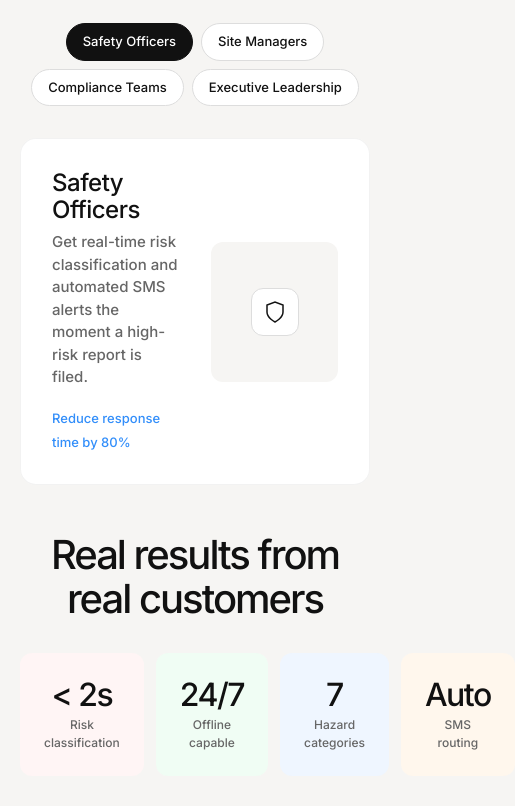
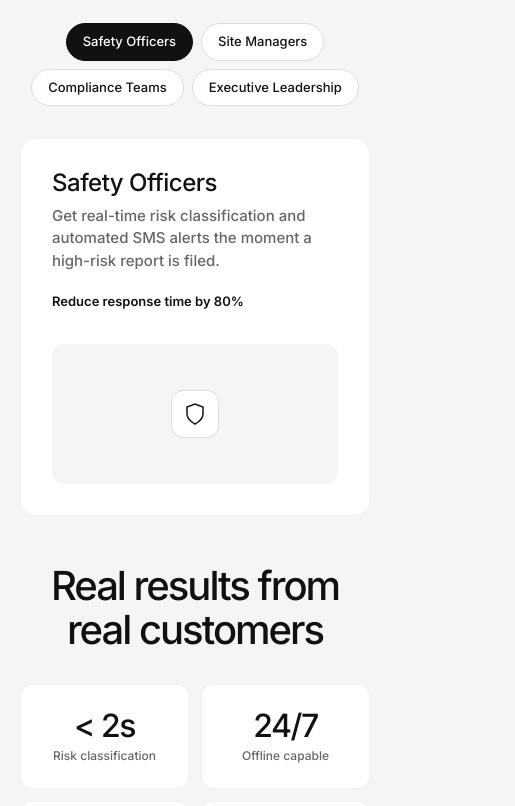
Before and after one commit to aditya44-tech/SafeSearch, a Next.js app: page / in a window 390 px wide. Shown: the part 2320-3126 px from the top of the page, 515 px wide, since content can reach past the window. Built offline with nearby package versions, Linux system fonts and the light colour scheme; no server answers; the database is empty.

Commit message:
mobile fixes

```diff
--- a/src/app/globals.css
+++ b/src/app/globals.css
@@ -42,7 +42,13 @@ body {
 h1, h2, h3, h4, h5, h6 {
   font-family: var(--font-heading);
   text-wrap: balance;
+  font-weight: 500;
+  letter-spacing: -0.02em;
 }
+
+h1 { letter-spacing: -0.04em; }
+h2 { letter-spacing: -0.03em; }
+h3 { letter-spacing: -0.02em; }
 
 .skip-link {
   position: absolute;
--- a/src/app/landing/LandingClient.tsx
+++ b/src/app/landing/LandingClient.tsx
@@ -58,10 +58,10 @@ const features = [
   { tab: "Offline", title: "File reports without internet", desc: "IndexedDB stores reports locally. Auto-syncs when connectivity returns. No report is ever lost.", color: t.accentYellow },
 ];
 const results = [
-  { value: "< 2s", label: "Risk classification", bg: "#fff5f5" },
-  { value: "24/7", label: "Offline capable", bg: "#f0fdf4" },
-  { value: "7", label: "Hazard categories", bg: "#eff6ff" },
-  { value: "Auto", label: "SMS routing", bg: "#fff7ed" },
+  { value: "< 2s", label: "Risk classification", bg: t.surfaceWhite },
+  { value: "24/7", label: "Offline capable", bg: t.surfaceWhite },
+  { value: "7", label: "Hazard categories", bg: t.surfaceWhite },
+  { value: "Auto", label: "SMS routing", bg: t.surfaceWhite },
 ];
 const roles = [
   { role: "Safety Officers", desc: "Get real-time risk classification and automated SMS alerts the moment a high-risk report is filed.", highlight: "Reduce response time by 80%" },
@@ -309,11 +309,11 @@ export default function LandingClient() {
                 }}>{r.role}</button>
               ))}
             </div>
-            <div style={{ background: t.surfaceWhite, borderRadius: 16, padding: 32, boxShadow: "inset 0 0 0 1px rgba(17,17,17,0.05)", display: "grid", gridTemplateColumns: "1fr 1fr", gap: 32, alignItems: "center" }} className="grid grid-cols-1 md:grid-cols-2">
+            <div className="grid grid-cols-1 md:grid-cols-2" style={{ background: t.surfaceWhite, borderRadius: 16, padding: 32, boxShadow: "inset 0 0 0 1px rgba(17,17,17,0.05)", gap: 32, alignItems: "center" }}>
               <div>
                 <h3 style={{ ...tightHeading(24, -0.5), marginBottom: 8 }}>{roles[activeRole].role}</h3>
                 <p style={{ ...fontDisplay, fontSize: 15, color: "#666", lineHeight: 1.5, marginBottom: 16 }}>{roles[activeRole].desc}</p>
-                <span style={{ ...fontDisplay, fontSize: 13, fontWeight: 500, color: t.accentBlue }}>{roles[activeRole].highlight}</span>
+                <span style={{ ...fontDisplay, fontSize: 13, fontWeight: 600, color: t.ink }}>{roles[activeRole].highlight}</span>
               </div>
               <div style={{ background: t.canvas, borderRadius: 12, padding: 24, minHeight: 140, display: "flex", alignItems: "center", justifyContent: "center" }}>
                 <div style={{ width: 48, height: 48, borderRadius: 12, background: t.surfaceWhite, border: `1px solid ${t.hairline}`, display: "flex", alignItems: "center", justifyContent: "center" }}>
@@ -331,10 +331,10 @@ export default function LandingClient() {
           <Reveal>
             <h2 style={{ ...tightHeading(40, -2), textAlign: "center", marginBottom: 32 }} className="text-[28px] sm:text-[40px] sm:mb-10">Real results from real customers</h2>
           </Reveal>
-          <div style={{ display: "grid", gridTemplateColumns: "repeat(4, 1fr)", gap: 12 }} className="grid grid-cols-2 md:grid-cols-4">
+          <div className="grid grid-cols-2 md:grid-cols-4" style={{ gap: 12 }}>
             {results.map((r, i) => (
               <Reveal key={r.label} delay={i * 0.06}>
-                <div style={{ padding: 24, borderRadius: 12, background: r.bg, textAlign: "center" }}>
+                <div style={{ padding: 24, borderRadius: 12, background: r.bg, textAlign: "center", boxShadow: "inset 0 0 0 1px rgba(17,17,17,0.06)" }}>
                   <div style={{ ...tightHeading(32, -1.5), color: t.ink, marginBottom: 4 }}>{r.value}</div>
                   <div style={{ ...fontDisplay, fontSize: 12, color: "#666" }}>{r.label}</div>
                 </div>
@@ -351,7 +351,7 @@ export default function LandingClient() {
             <h2 style={{ ...tightHeading(40, -2), marginBottom: 12 }} className="text-[28px] sm:text-[40px]">Built for Indian regulatory standards</h2>
             <p style={{ ...fontDisplay, fontSize: 16, color: "#666", maxWidth: 500, margin: "0 auto 32px", letterSpacing: -0.3 }} className="sm:text-lg sm:mb-10">Every hazard category mapped to the relevant Indian safety regulation.</p>
           </Reveal>
-          <div style={{ display: "grid", gridTemplateColumns: "repeat(3, 1fr)", gap: 12, maxWidth: 700, margin: "0 auto" }} className="grid grid-cols-1 sm:grid-cols-2 md:grid-cols-3">
+          <div className="grid grid-cols-1 sm:grid-cols-2 md:grid-cols-3" style={{ gap: 12, maxWidth: 700, margin: "0 auto" }}>
             {[{ reg: "Factories Act, 1948", cat: "Structural" }, { reg: "IS 3786:1992", cat: "Fall Hazard" }, { reg: "Electricity Act, 2003", cat: "Electrical" }, { reg: "MSHCPE Rules, 2008", cat: "Chemical" }, { reg: "CMVR, 1989", cat: "Vehicle" }, { reg: "Petroleum Act, 1934", cat: "Confined Space" }].map((r, i) => (
               <Reveal key={r.reg} delay={i * 0.05}>
                 <div style={{ padding: 16, borderRadius: 12, background: t.surfaceWhite, boxShadow: "inset 0 0 0 1px rgba(17,17,17,0.05)", textAlign: "left" }}>
@@ -382,7 +382,7 @@ export default function LandingClient() {
 
       {/* ── Footer ─────────────────────────────────────────────── */}
       <footer style={{ background: t.ink, padding: "32px 20px 24px", borderTop: "1px solid rgba(255,255,255,0.08)" }} className="sm:px-10 sm:py-12">
-        <div style={{ maxWidth: 1200, margin: "0 auto", display: "grid", gridTemplateColumns: "repeat(4, 1fr)", gap: 40 }} className="grid grid-cols-2 md:grid-cols-4">
+        <div className="grid grid-cols-2 md:grid-cols-4" style={{ maxWidth: 1200, margin: "0 auto", gap: 40 }}>
           <div>
             <div style={{ display: "flex", alignItems: "center", gap: 8, marginBottom: 16 }}>
               <div style={{ width: 28, height: 28, borderRadius: 6, background: t.onDark, display: "flex", alignItems: "center", justifyContent: "center" }}>
--- a/src/app/layout.tsx
+++ b/src/app/layout.tsx
@@ -18,15 +18,15 @@ export default function RootLayout({ children }: { children: React.ReactNode })
         <link rel="preconnect" href="https://fonts.gstatic.com" crossOrigin="anonymous" />
         <link href="https://fonts.googleapis.com/css2?family=Inter:wght@400;500;600;700&family=Space+Grotesk:wght@400;500;600;700&family=DM+Sans:ital,wght@0,400;0,500;0,600;0,700;1,400&family=Newsreader:ital,opsz,wght@0,6..72,200..800;1,6..72,200..800&family=Caveat:wght@400;500;600;700&display=swap" rel="stylesheet" />
         <link rel="manifest" href="/manifest.json" />
-        <meta name="theme-color" content="#0f776e" />
+        <meta name="theme-color" content="#f6f5f3" />
       </head>
-      <body className="noise-overlay">
+      <body className="noise-overlay" style={{ background: "#f6f5f3" }}>
         <OrgProvider>
           <a href="#main-content" className="skip-link">Skip to content</a>
           <Suspense fallback={null}>
             <Navbar />
           </Suspense>
-          <main id="main-content" className="max-w-[1400px] mx-auto px-4 sm:px-8 py-6 sm:py-8">
+          <main id="main-content" className="max-w-[1400px] mx-auto px-4 sm:px-8 py-6 sm:py-8" style={{ fontFamily: "'Inter', sans-serif" }}>
             {children}
           </main>
           <OfflineBanner />
```
